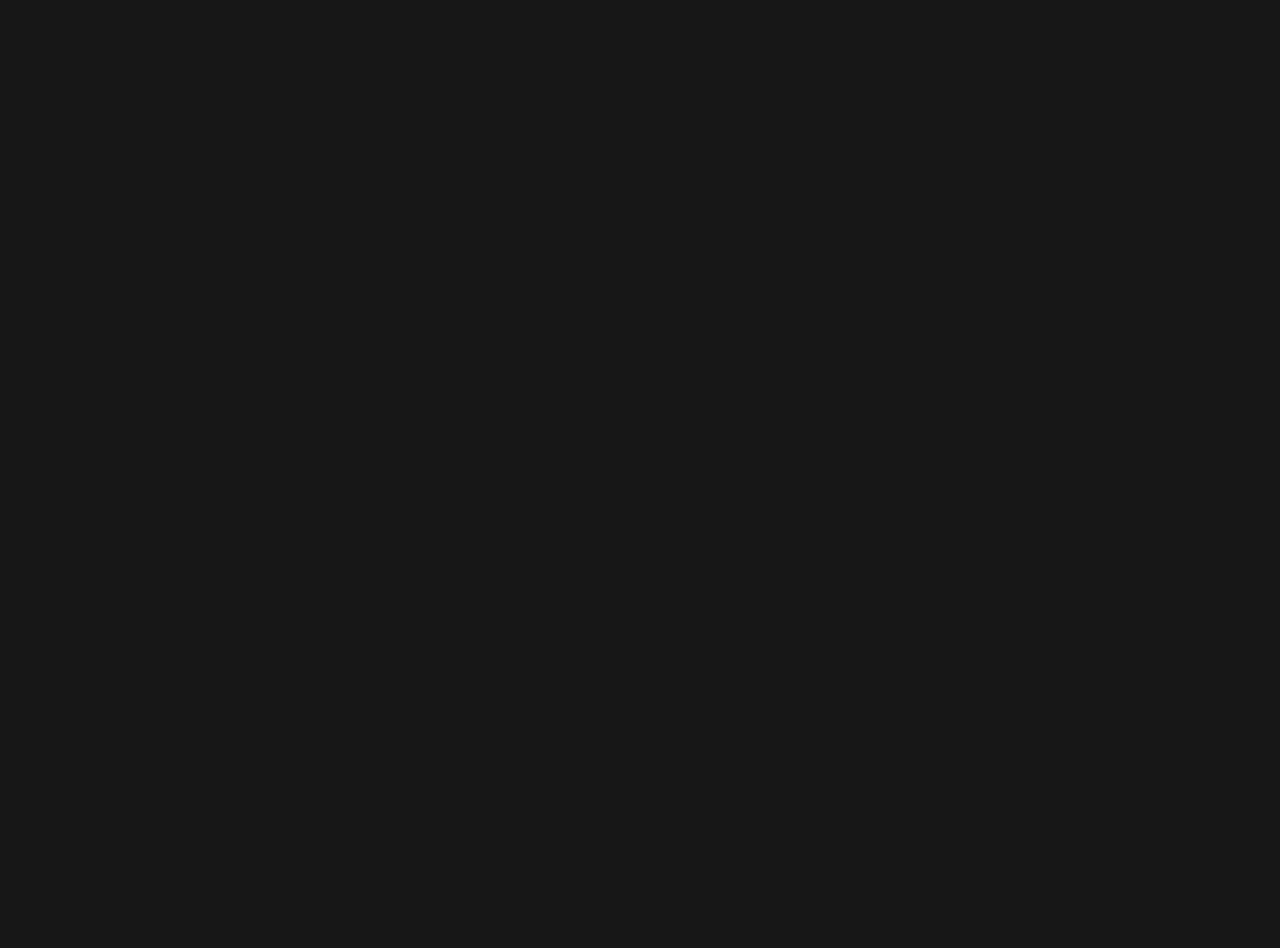
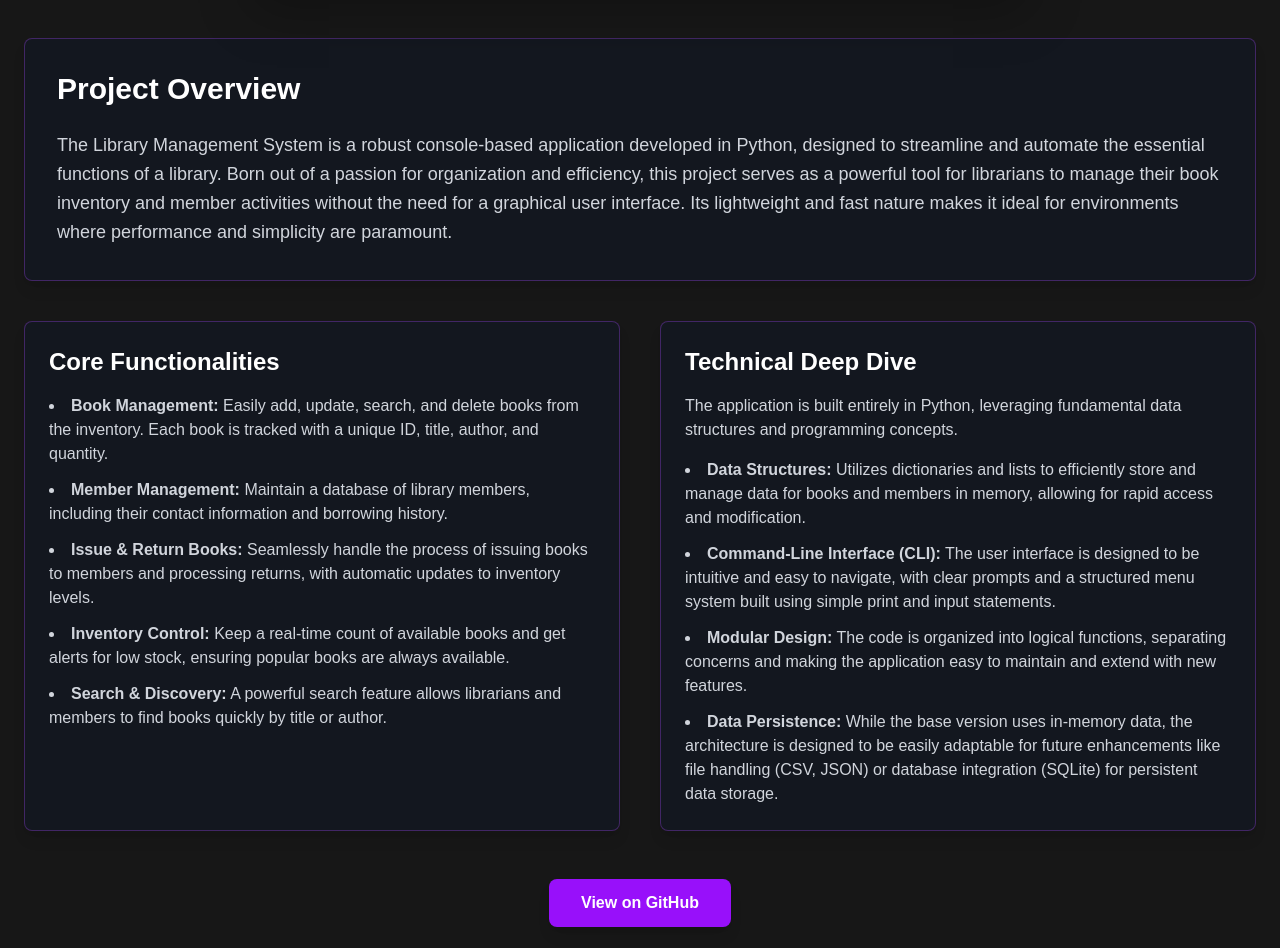
Before and after one commit to DakshSingh-GitHub/PortfolioWebApp, a Next.js app: page /projects/library-management in a window 1280 px wide. Shown: the part 804-1752 px from the top of the page. Before the commit the page ends 800 px from the top, so only its background shows below. Built offline with nearby package versions, Linux system fonts and the light colour scheme.

Commit message:
Started working on Library Management page

```diff
--- a/app/projects/library-management/page.tsx
+++ b/app/projects/library-management/page.tsx
@@ -1,7 +1,148 @@
+import { classNames } from "@/components/styles";
+import Image from "next/image";
+
 export default function LibraryManagementPage() {
   return (
-    <div className="container mx-auto px-6 py-4">
-      <h1 className="text-4xl font-bold">Library Management</h1>
+    <div className="container mx-auto px-6 py-4 text-white">
+      <header className="text-center my-12">
+        <h1 className={`text-5xl font-extrabold ${classNames.textGlowEffect}`}>
+          Library Management System
+        </h1>
+        <p className="text-lg text-gray-400 mt-4">
+          A comprehensive CLI-based solution for efficient library operations.
+        </p>
+      </header>
+
+      <div className="flex justify-center my-10">
+        <Image
+          src="/projects/library_management.png"
+          alt="Library Management System CLI"
+          width={800}
+          height={450}
+          className="rounded-lg shadow-2xl border-4 border-purple-500/50"
+        />
+      </div>
+
+      <div className="bg-gray-900/50 p-8 rounded-lg shadow-lg border border-purple-500/30 my-10">
+        <h2 className={`text-3xl font-bold mb-6 ${classNames.spanText}`}>
+          Project Overview
+        </h2>
+        <p className="text-lg text-gray-300 leading-relaxed">
+          The Library Management System is a robust console-based application
+          developed in Python, designed to streamline and automate the essential
+          functions of a library. Born out of a passion for organization and
+          efficiency, this project serves as a powerful tool for librarians to
+          manage their book inventory and member activities without the need for
+          a graphical user interface. Its lightweight and fast nature makes it
+          ideal for environments where performance and simplicity are paramount.
+        </p>
+      </div>
+
+      <div className="grid md:grid-cols-2 gap-10 my-10">
+        <div className="bg-gray-900/50 p-6 rounded-lg shadow-lg border border-purple-500/30">
+          <h3 className={`text-2xl font-semibold mb-4 ${classNames.spanText}`}>
+            Core Functionalities
+          </h3>
+          <ul
+            className={`space-y-3 text-gray-300 ${classNames.cardparent_list}`}
+          >
+            <li>
+              <span className={classNames.cardparent_list_span}>
+                Book Management:
+              </span>{" "}
+              Easily add, update, search, and delete books from the inventory.
+              Each book is tracked with a unique ID, title, author, and
+              quantity.
+            </li>
+            <li>
+              <span className={classNames.cardparent_list_span}>
+                Member Management:
+              </span>{" "}
+              Maintain a database of library members, including their contact
+              information and borrowing history.
+            </li>
+            <li>
+              <span className={classNames.cardparent_list_span}>
+                Issue & Return Books:
+              </span>{" "}
+              Seamlessly handle the process of issuing books to members and
+              processing returns, with automatic updates to inventory levels.
+            </li>
+            <li>
+              <span className={classNames.cardparent_list_span}>
+                Inventory Control:
+              </span>{" "}
+              Keep a real-time count of available books and get alerts for low
+              stock, ensuring popular books are always available.
+            </li>
+            <li>
+              <span className={classNames.cardparent_list_span}>
+                Search & Discovery:
+              </span>{" "}
+              A powerful search feature allows librarians and members to find
+              books quickly by title or author.
+            </li>
+          </ul>
+        </div>
+
+        <div className="bg-gray-900/50 p-6 rounded-lg shadow-lg border border-purple-500/30">
+          <h3 className={`text-2xl font-semibold mb-4 ${classNames.spanText}`}>
+            Technical Deep Dive
+          </h3>
+          <p className="text-gray-300 mb-4">
+            The application is built entirely in Python, leveraging fundamental
+            data structures and programming concepts.
+          </p>
+          <ul
+            className={`space-y-3 text-gray-300 ${classNames.cardparent_list}`}
+          >
+            <li>
+              <span className={classNames.cardparent_list_span}>
+                Data Structures:
+              </span>{" "}
+              Utilizes dictionaries and lists to efficiently store and manage
+              data for books and members in memory, allowing for rapid access
+              and modification.
+            </li>
+            <li>
+              <span className={classNames.cardparent_list_span}>
+                Command-Line Interface (CLI):
+              </span>{" "}
+              The user interface is designed to be intuitive and easy to
+              navigate, with clear prompts and a structured menu system built
+              using simple print and input statements.
+            </li>
+            <li>
+              <span className={classNames.cardparent_list_span}>
+                Modular Design:
+              </span>{" "}
+              The code is organized into logical functions, separating concerns
+              and making the application easy to maintain and extend with new
+              features.
+            </li>
+            <li>
+              <span className={classNames.cardparent_list_span}>
+                Data Persistence:
+              </span>{" "}
+              While the base version uses in-memory data, the architecture is
+              designed to be easily adaptable for future enhancements like file
+              handling (CSV, JSON) or database integration (SQLite) for
+              persistent data storage.
+            </li>
+          </ul>
+        </div>
+      </div>
+
+      <div className="text-center my-12">
+        <a
+          href="https://github.com/your-username/library-management" // Replace with actual link
+          target="_blank"
+          rel="noopener noreferrer"
+          className={`inline-block bg-purple-600 text-white font-semibold px-8 py-3 rounded-lg shadow-lg transition-transform transform hover:scale-105 hover:bg-purple-700 ${classNames.textGlowEffect}`}
+        >
+          View on GitHub
+        </a>
+      </div>
     </div>
   );
 }
```
